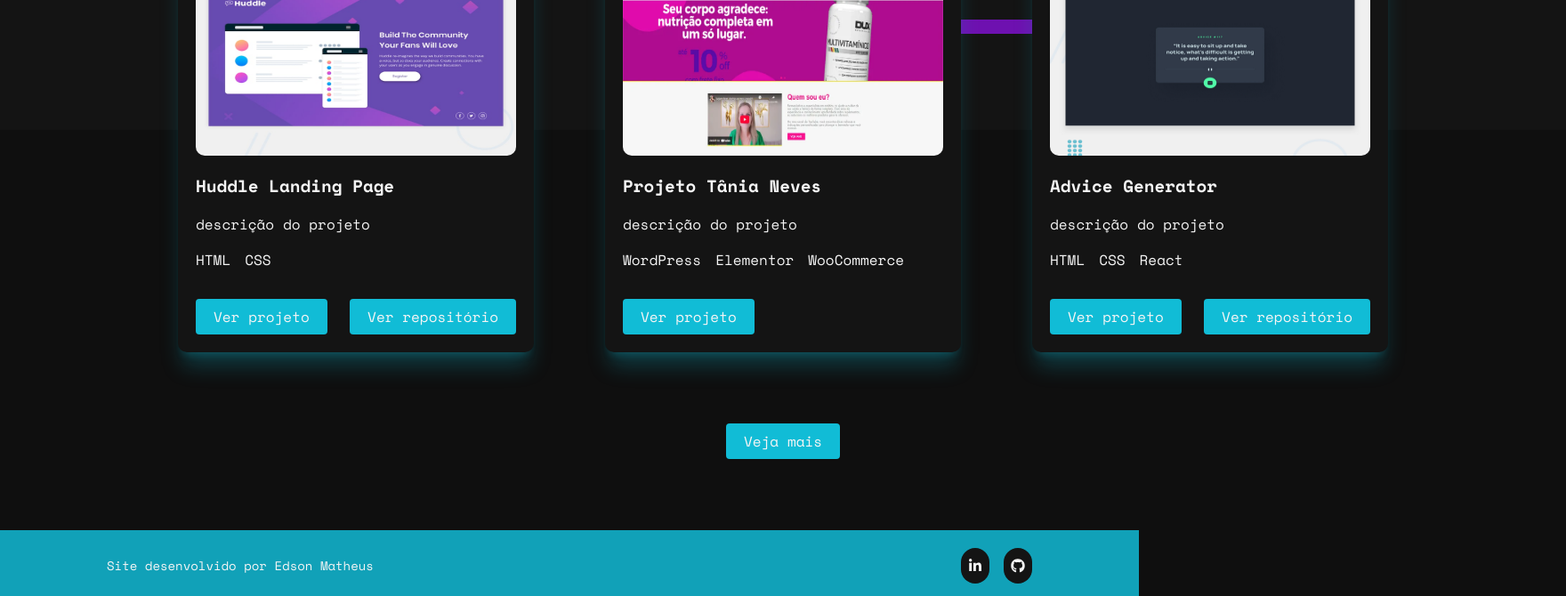
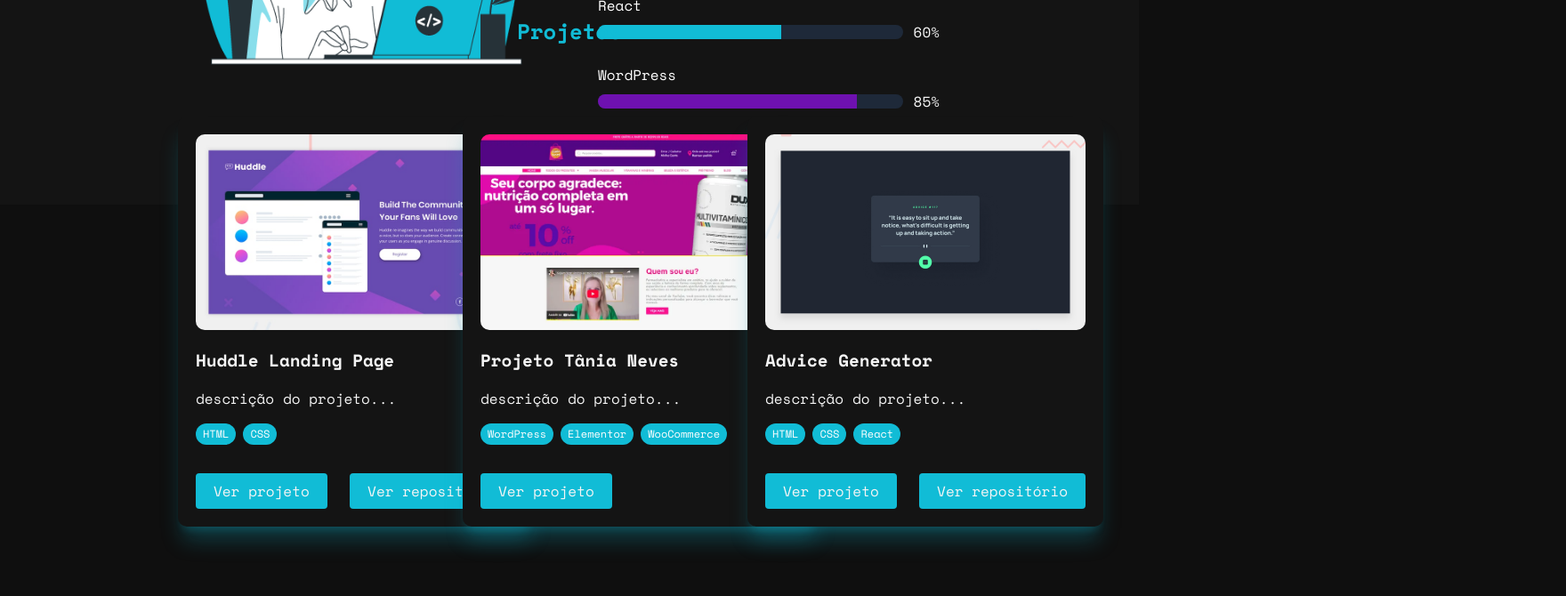
Before and after one commit to ed-matheus/my-portfolio, a Next.js app: page / in a window 1280 px wide. Shown: the part 800-1470 px from the top of the page at 89% size, 1760 px wide, since content can reach past the window. Built offline with nearby package versions, Linux system fonts and the light colour scheme.

Commit message:
criando arquivo projects.json e deixando portfólio dinâmico

```diff
--- a/src/app/page.js
+++ b/src/app/page.js
@@ -23,6 +23,9 @@ import {
 import Skill from "@/components/Skill";
 import Button from "@/components/Button";
 import ProjectCard from "@/components/ProjectCard";
+
+// Arquivo JSON com dados dos meus projetos
+import projects from "@/data/my-projects.json";
 
 export default function Home() {
 	return (
@@ -164,43 +167,19 @@ export default function Home() {
 
 			{/* Seção de Projetos */}
 			<section className="flex flex-col justify-center items-center w-full px-50 py-20 gap-20">
-				<div className="flex justify-center items-center gap-20">
-					<ProjectCard
-						name={"Huddle Landing Page"}
-						desc={"descrição do projeto"}
-						skills={[
-							{ id: 0, name: "HTML" },
-							{ id: 1, name: "CSS" },
-						]}
-						img={"huddle.png"}
-						link={"https://huddle-ed.netlify.app/"}
-						codeLink={"https://github.com/ed-matheus/huddle-landingpage"}
-					/>
-
-					<ProjectCard
-						name={"Projeto Tânia Neves"}
-						desc={"descrição do projeto"}
-						skills={[
-							{ id: 0, name: "WordPress" },
-							{ id: 1, name: "Elementor" },
-							{ id: 2, name: "WooCommerce" },
-						]}
-						img={"tania.png"}
-						link={"https://tanianeves.com.br/"}
-					/>
-
-					<ProjectCard
-						name={"Advice Generator"}
-						desc={"descrição do projeto"}
-						skills={[
-							{ id: 0, name: "HTML" },
-							{ id: 1, name: "CSS" },
-							{ id: 2, name: "React" },
-						]}
-						img={"advice-friend.png"}
-						link={"https://advice-friend.netlify.app/"}
-						codeLink={"https://github.com/ed-matheus/react-advice-generator"}
-					/>
+				<h2 className="text-blue-500 text-2xl font-bold">Projetos</h2>
+				<div className="grid grid-cols-3 grid-rows-0 gap-20">
+					{projects.slice(0, 3).map((project) => (
+						<ProjectCard
+							key={project.name}
+							name={project.name}
+							desc={project.desc}
+							skills={project.skills}
+							img={project.img}
+							link={project.link}
+							codeLink={project.codeLink}
+						/>
+					))}
 				</div>
 
 				<Link href={"/projetos"}>
--- a/src/app/projetos/page.js
+++ b/src/app/projetos/page.js
@@ -1,9 +1,50 @@
-import React from 'react'
+import ProjectCard from "@/components/ProjectCard";
+
+// Arquivo JSON com dados dos meus projetos
+import projects from "@/data/my-projects.json";
 
 const Projetos = () => {
-  return (
-    <div>Projetos</div>
-  )
-}
 
-export default Projetos
+	return (
+		<div className="w-full">
+			{/* Cabeçalho */}
+			<section className="px-50 py-10 bg-dark-400 gap-18">
+				<h1 className="text-3xl font-bold text-blue-500 mb-4">Projetos</h1>
+				<p className="text-lg text-gray-300">
+					Uma seleção dos meus trabalhos com foco em design funcional e boas
+					práticas de desenvolvimento.
+				</p>
+			</section>
+
+			{/* Grid de Projetos */}
+			<div className="max-w-[75%] mx-auto px-4">
+				<section className="grid grid-cols-1 sm:grid-cols-2 lg:grid-cols-3 gap-15 py-12">
+					{projects.map((project) => (
+						<ProjectCard
+							key={project.name}
+							name={project.name}
+							desc={project.desc}
+							skills={project.skills}
+							img={project.img}
+							link={project.link}
+							codeLink={project.codeLink}
+						/>
+					))}
+				</section>
+			</div>
+
+			{/* Call to Action */}
+			<section className="text-center mt-12">
+				<p className="text-xl mb-4">Gostou do que viu?</p>
+				<a
+					href="/contato"
+					className="inline-block bg-blue-500 text-white px-6 py-3 rounded-lg hover:bg-blue-600 transition"
+				>
+					Entre em contato
+				</a>
+			</section>
+		</div>
+	);
+};
+
+export default Projetos;
--- a/src/app/sobre/page.js
+++ b/src/app/sobre/page.js
@@ -4,7 +4,7 @@ import { faPenRuler, faUsers, faCode } from "@fortawesome/free-solid-svg-icons";
 
 const Sobre = () => {
 	return (
-		<div className="text-white">
+		<div className="w-full text-white">
 			{/* SEÇÃO: Quem sou eu */}
 			<section className="flex flex-col justify-center items-start w-full px-50 py-18">
 				<h2 className="text-blue-500 mb-4 text-2xl font-bold">Quem sou eu</h2>
--- a/src/components/ProjectCard.jsx
+++ b/src/components/ProjectCard.jsx
@@ -1,46 +1,49 @@
 import Image from "next/image";
-
-// Componentes
 import Button from "./Button";
 
 const ProjectCard = ({ img, name, desc, skills, link, codeLink }) => {
-  const skillList = skills;
-
   return (
     <div className="w-[400px] p-5 rounded-[10px] bg-dark-400 shadow-xl/30 shadow-blue-300">
       <Image
         src={`/project-images/${img}`}
-        alt="print do projeto"
-        className="w-full h-[220px] mb-5 rounded-[10px]"
+        alt={`Print do projeto ${name}`}
+        className="w-full h-[220px] mb-5 rounded-[10px] object-cover"
         width={400}
         height={220}
       />
 
-      {/* Conteúdo do card */}
       <div className="flex flex-col gap-4 mb-8">
         <h2 className="font-bold text-[1.2rem]">{name}</h2>
         <span>{desc}</span>
-        <ul className="flex gap-4">
-          {skillList.map((skill) => (
-            <li key={skill.id}>{skill.name}</li>
+
+        {/* Skills */}
+        <ul className="flex flex-wrap gap-2 text-sm text-white">
+          {skills.map((skill) => (
+            <li
+              key={skill.id}
+              className="bg-blue-500 px-2 py-1 rounded-full text-xs font-medium"
+            >
+              {skill.name}
+            </li>
           ))}
         </ul>
       </div>
 
-      {skillList[0].name === "WordPress" ? (
-        <div className="flex justify-between w-full">
-          <a href={`${link}`} target="_blank" rel="noreferrer">
-            <Button text={"Ver projeto"} />
+      {/* Botões */}
+      {skills[0]?.name === "WordPress" ? (
+        <div className="flex justify-start w-full">
+          <a href={link} target="_blank" rel="noreferrer">
+            <Button text="Ver projeto" />
           </a>
         </div>
       ) : (
         <div className="flex justify-between w-full">
-          <a href={`${link}`} target="_blank" rel="noreferrer">
-            <Button text={"Ver projeto"} />
+          <a href={link} target="_blank" rel="noreferrer">
+            <Button text="Ver projeto" />
           </a>
 
-          <a href={`${codeLink}`} target="_blank" rel="noreferrer">
-            <Button text={"Ver repositório"} />
+          <a href={codeLink} target="_blank" rel="noreferrer">
+            <Button text="Ver repositório" />
           </a>
         </div>
       )}
--- /dev/null
+++ b/src/data/my-projects.json
@@ -0,0 +1,36 @@
+[
+  {
+    "img": "huddle.png",
+    "name": "Huddle Landing Page",
+    "desc": "descrição do projeto...",
+    "skills": [
+      { "id": 1, "name": "HTML" },
+      { "id": 2, "name": "CSS" }
+    ],
+    "link": "https://huddle-ed.netlify.app/",
+    "codeLink": "https://github.com/ed-matheus/huddle-landingpage"
+  },
+  {
+    "img": "tania.png",
+    "name": "Projeto Tânia Neves",
+    "desc": "descrição do projeto...",
+    "skills": [
+      { "id": 1, "name": "WordPress" },
+      { "id": 2, "name": "Elementor" },
+      { "id": 3, "name": "WooCommerce" }
+    ],
+    "link": "https://tanianeves.com.br/"
+  },
+  {
+    "img": "advice-friend.png",
+    "name": "Advice Generator",
+    "desc": "descrição do projeto...",
+    "skills": [
+      { "id": 1, "name": "HTML" },
+      { "id": 2, "name": "CSS" },
+      { "id": 3, "name": "React" }
+    ],
+    "link": "https://advice-friend.netlify.app/",
+    "codeLink": "https://github.com/ed-matheus/react-advice-generator"
+  }
+]
```
